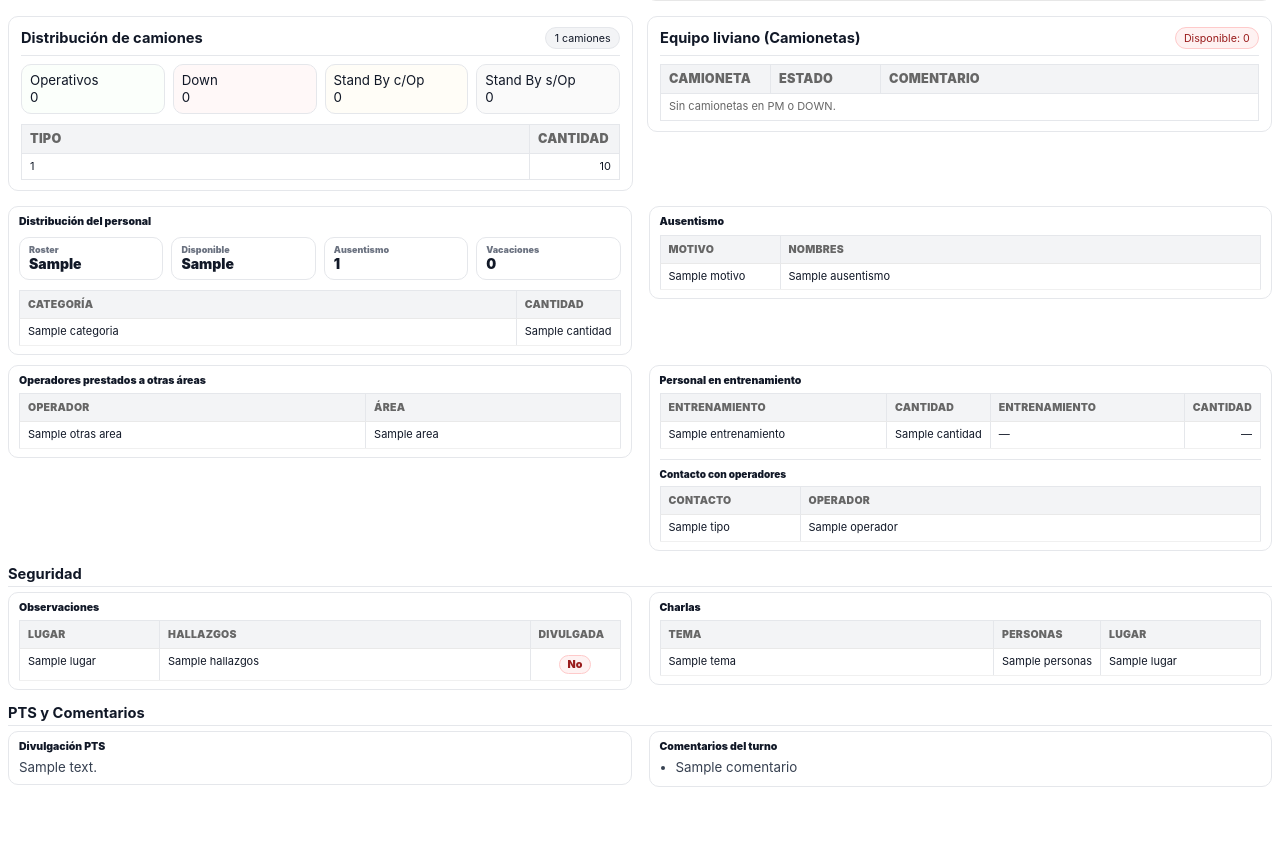
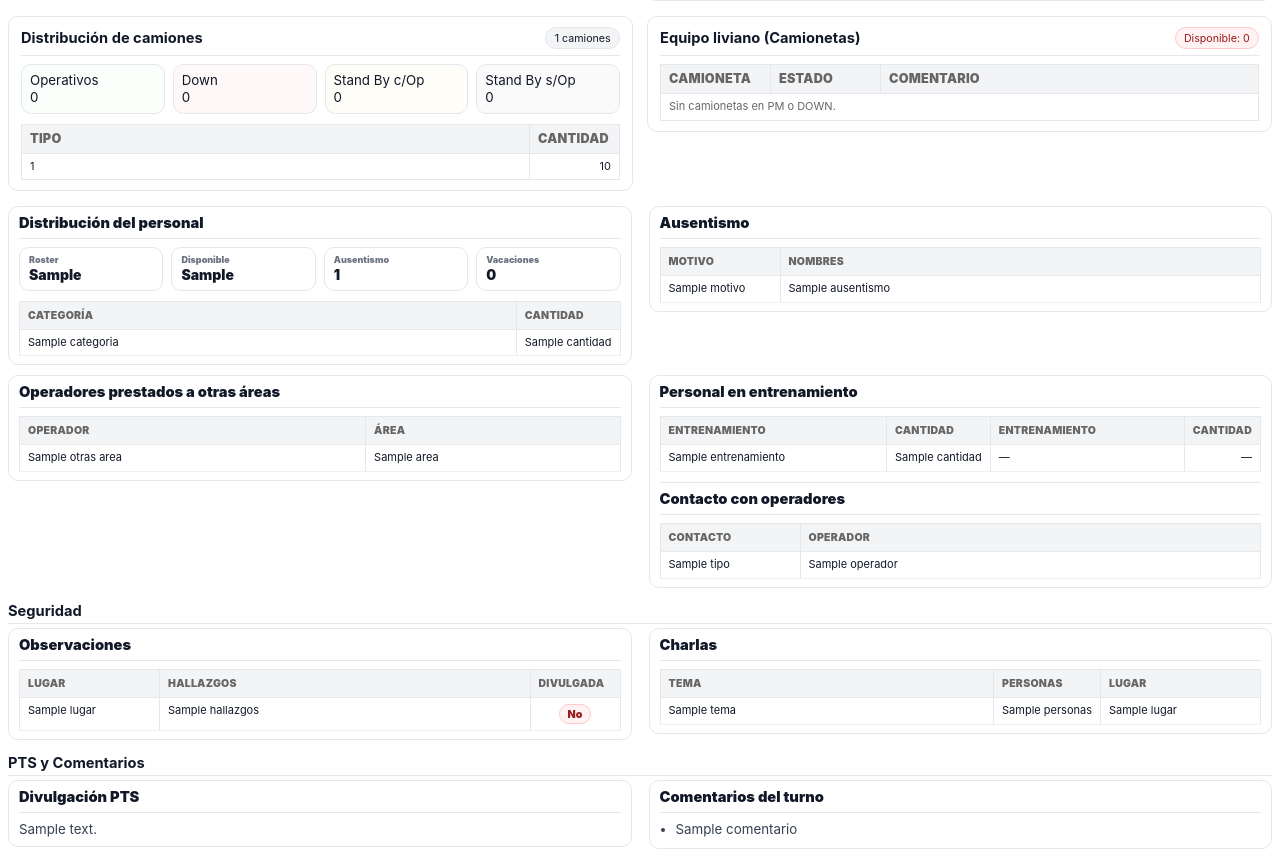
Before and after one commit to pechi415/rct-app, a Flask app: template templates/pdf/reporte_B.html in a window 1280 px wide. Shown: the part 622-1486 px from the top of the page. Before the commit the page ends 1409 px from the top, so only its background shows below. Run offline with Flask 3, Linux system fonts and the light colour scheme; the template is opened without the code that fills it: most values are stand-ins (such as "Sample title", 1, 10 or a date in 2020); some libraries are stand-ins or nearby versions.

Commit message:
PDF B: unifica títulos de subcards con línea en Personal/Seguridad/PTS

```diff
--- a/static/css/pdf_B.css
+++ b/static/css/pdf_B.css
@@ -1316,3 +1316,16 @@ h1, h2, h3{ margin: 0; }
   font-weight: 700;
   white-space: nowrap;
 }
+
+/* PDF B: unificar títulos de subcards (Personal/Seguridad/PTS) */
+#personal .subhead,
+#seguridad .subhead,
+#pts-comentarios .subhead{
+  font-size: 11pt;
+  font-weight: 900;
+  line-height: 1.15;
+  padding-bottom: 6px;
+  margin-bottom: 8px;
+  border-bottom: 1px solid var(--line);
+  color: var(--text);
+}
```
